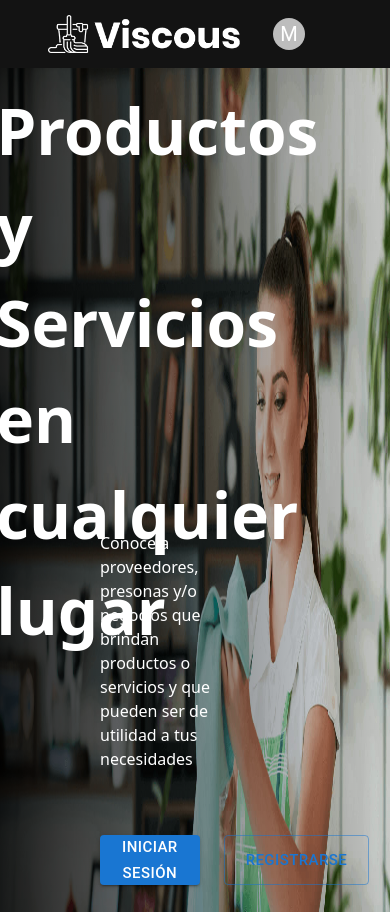
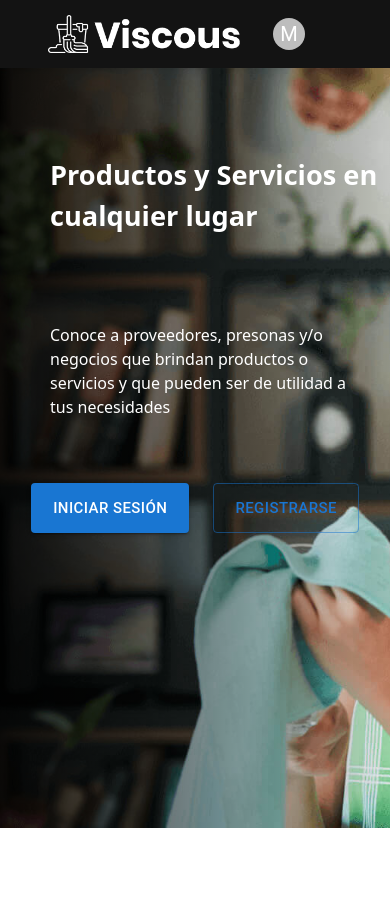
Before and after one commit to AntonioCru/ProductsServices, a Gatsby site: page / in a window 390 px wide. After the commit the page ends 844 px from the top, so only its background shows below. Built offline with nearby package versions, Linux system fonts and the light colour scheme; Gatsby itself is replaced by a stand-in of ours; no server answers.

Commit message:
[style] aconditionated to responsive design

```diff
--- a/src/components/containerBlackGround/ContainerAllBlackSection.jsx
+++ b/src/components/containerBlackGround/ContainerAllBlackSection.jsx
@@ -1,4 +1,6 @@
 import React from 'react'
+
+import './containerAllBlackGround.css'
 
 // eslint-disable-next-line react/prop-types
 export default function ContainerAllBlackSection({ children, className }) {
--- a/src/components/header/header.css
+++ b/src/components/header/header.css
@@ -4,7 +4,7 @@
   position: relative;
   display: block;
   width: 100%;
-  height: 10vh;
+  /* height: 10vh; */
   background-color: var(--colorBlackHigth);
   color: #ffff;
 }
--- a/src/components/mainSection/MainSection.jsx
+++ b/src/components/mainSection/MainSection.jsx
@@ -1,11 +1,11 @@
 import React from 'react'
 import Stack from '@mui/material/Stack'
+import { Link } from 'gatsby'
+import Buton from '../button/Buton'
 
 import imgDashboard from '../../images/productosservicio.jpg'
 
 import './mainSection.css'
-import { Link } from 'gatsby'
-import Buton from '../button/Buton'
 
 export default function MainSection() {
   return (
--- a/src/components/mainSection/mainSection.css
+++ b/src/components/mainSection/mainSection.css
@@ -46,3 +46,49 @@
   margin-top: 4rem;
   padding-left: 100px;
 }
+
+/* responsive design  */
+@media screen and (max-width: 639px) {
+  .container-image-dashboard {
+    width: 100vw;
+    height: 90vh;
+  }
+  .container-description__main-section {
+    width: 100%;
+    height: 100%;
+    padding-top: 1rem;
+  }
+  .title__main-section {
+    font-size: 1.7rem;
+    padding-left: 50px;
+    top: 2rem;
+    margin-bottom: 1rem;
+    width: 97%;
+  }
+  .paragraph__main-section {
+    padding-left: 50px;
+    width: 95%;
+  }
+  .image-dashboard {
+    width: 100%;
+    height: 90vh;
+    object-fit: cover;
+  }
+  .buttons__main-section {
+    width: 100%;
+    height: auto;
+    padding-left: 0;
+    display: flex;
+    justify-content: center;
+  }
+}
+@media screen and (min-width: 640px) {
+}
+@media screen and (min-width: 768px) {
+}
+@media screen and (min-width: 1024px) {
+}
+@media screen and (min-width: 1280px) {
+}
+@media screen and (min-width: 1536px) {
+}
--- a/src/pages/CreateAccount.jsx
+++ b/src/pages/CreateAccount.jsx
@@ -2,7 +2,6 @@ import React from 'react'
 import { FormProvider, useForm } from 'react-hook-form'
 import Header from '../components/header/Header'
 
-import imgLogin from '../images/imgLogin.jpg'
 import TextFieldInput from '../components/textField/TextFieldInput'
 import InputError from '../components/inputError/InputError'
 import Buton from '../components/button/Buton'
@@ -30,10 +29,10 @@ export default function CreateAccount() {
             </picture> */}
             {/* <article className=" col-start-1 row-start-1 row-end-2 border-yellow-500 border-solid"> */}
             <section className="section__create-account">
-              <div className="text-white block">
-                <h1>Crear cuenta</h1>
+              <div className="text-white block container__header-text">
+                <h1>Crea tu cuenta</h1>
                 <p>
-                  Podrás tener acceso a los servicios birmdados por proveedores
+                  Podrás tener acceso a los servicios brindados por proveedores
                   registrados
                 </p>
               </div>
@@ -142,7 +141,7 @@ export default function CreateAccount() {
                 <InputError errors={errors} name="loginPassword" />
               </div>
 
-              <CustomSelect />
+              {/* <CustomSelect /> */}
               {/* </div> */}
               <div className="tarjet-login-buttons flex justify-start">
                 <div className="tarjet-login-button">
```
Also changed, not shown: src/components/pageSections/createAccount/createAccount.css (+26 -0 lines), src/components/pageSections/login/login.css (+28 -0 lines).
